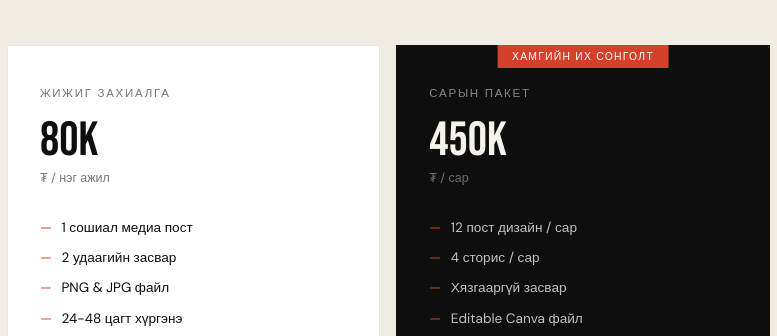
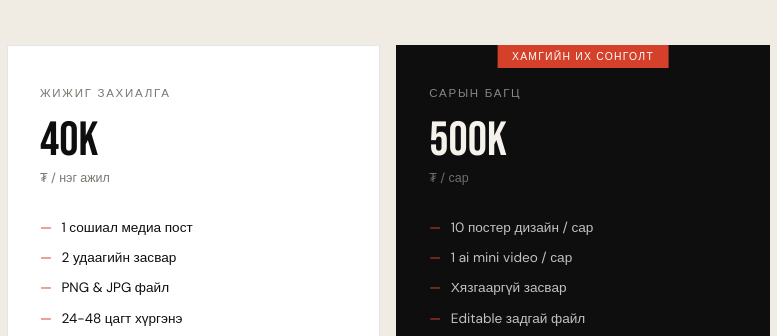
Before and after one commit to ganaaborjoo-source/portfolio-, a plain HTML site: page index.html in a window 1280 px wide. Shown: the part 5167-5503 px from the top of the page, 57-834 px from the left. Drawn offline with Linux system fonts and the light colour scheme.

Commit message:
Update index.html

```diff
--- a/index.html
+++ b/index.html
@@ -854,7 +854,7 @@ footer {
   <div class="pricing-grid">
     <div class="price-card reveal">
       <div class="price-tier">Жижиг захиалга</div>
-      <div class="price-amount">80K</div>
+      <div class="price-amount">40K</div>
       <div class="price-per">₮ / нэг ажил</div>
       <ul class="price-features">
         <li>1 сошиал медиа пост</li>
@@ -866,14 +866,14 @@ footer {
     </div>
     <div class="price-card featured reveal">
       <div class="feat-badge">ХАМГИЙН ИХ СОНГОЛТ</div>
-      <div class="price-tier">Сарын пакет</div>
-      <div class="price-amount">450K</div>
+      <div class="price-tier">Сарын багц</div>
+      <div class="price-amount">500K</div>
       <div class="price-per">₮ / сар</div>
       <ul class="price-features">
-        <li>12 пост дизайн / сар</li>
-        <li>4 сторис / сар</li>
+        <li>10 постер дизайн / сар</li>
+        <li>1 ai mini video / сар</li>
         <li>Хязгааргүй засвар</li>
-        <li>Editable Canva файл</li>
+        <li>Editable задгай файл</li>
         <li>Контент төлөвлөлт</li>
       </ul>
       <a href="#contact" class="price-btn">Захиалах</a>
```
